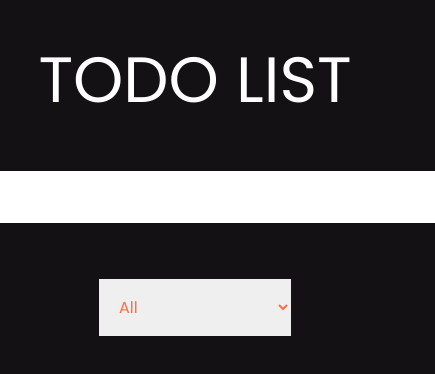
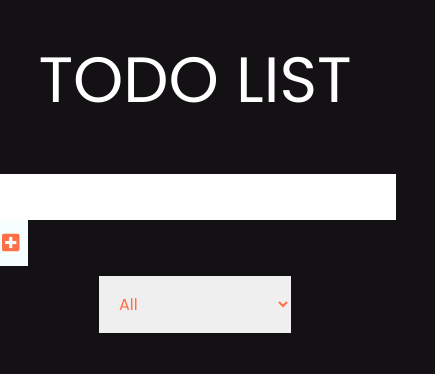
Before and after one commit to Mavril390/Todo-APP, a React (Create React App) app: page / in a window 390 px wide. Shown: the top 374 px of the page, 435 px wide, since content can reach past the window. Built offline with nearby package versions, Linux system fonts and the light colour scheme.

Commit message:
Se modifica el select

```diff
--- a/src/App.css
+++ b/src/App.css
@@ -32,7 +32,7 @@ form{
 form input,
 form button {
     padding: 0.5rem;
-    font-size: 2rem;
+    font-size: 30px;
     border: none;
     background: white;
 }
@@ -131,7 +131,7 @@ select {
 
 @media (max-width:480px){
     .todo-input, .todo-button{
-        font-size: 1.5rem
+        font-size: 20px;
     }
     .todo{
         font-size: 1rem;
@@ -140,7 +140,7 @@ select {
 
 @media (max-width:340px){
     .todo-input, .todo-button{
-        font-size: 1rem
+        font-size: 15px
     }
     select{
         font-size: .9rem;
```
